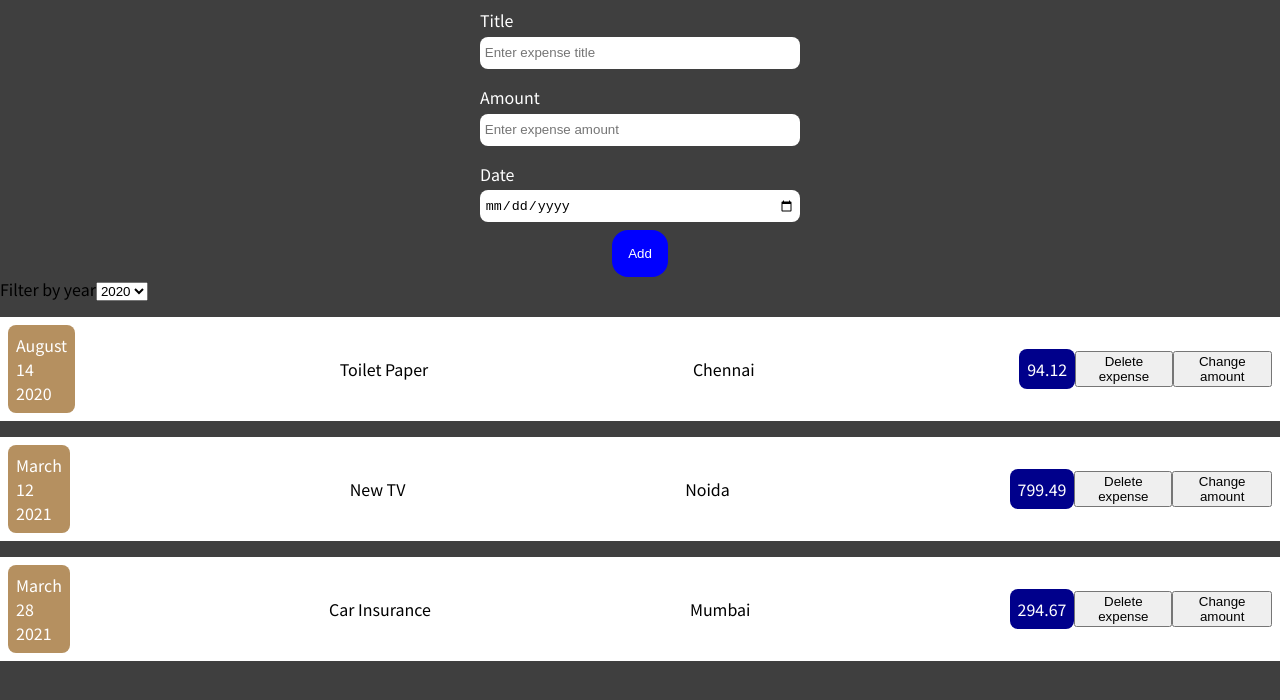
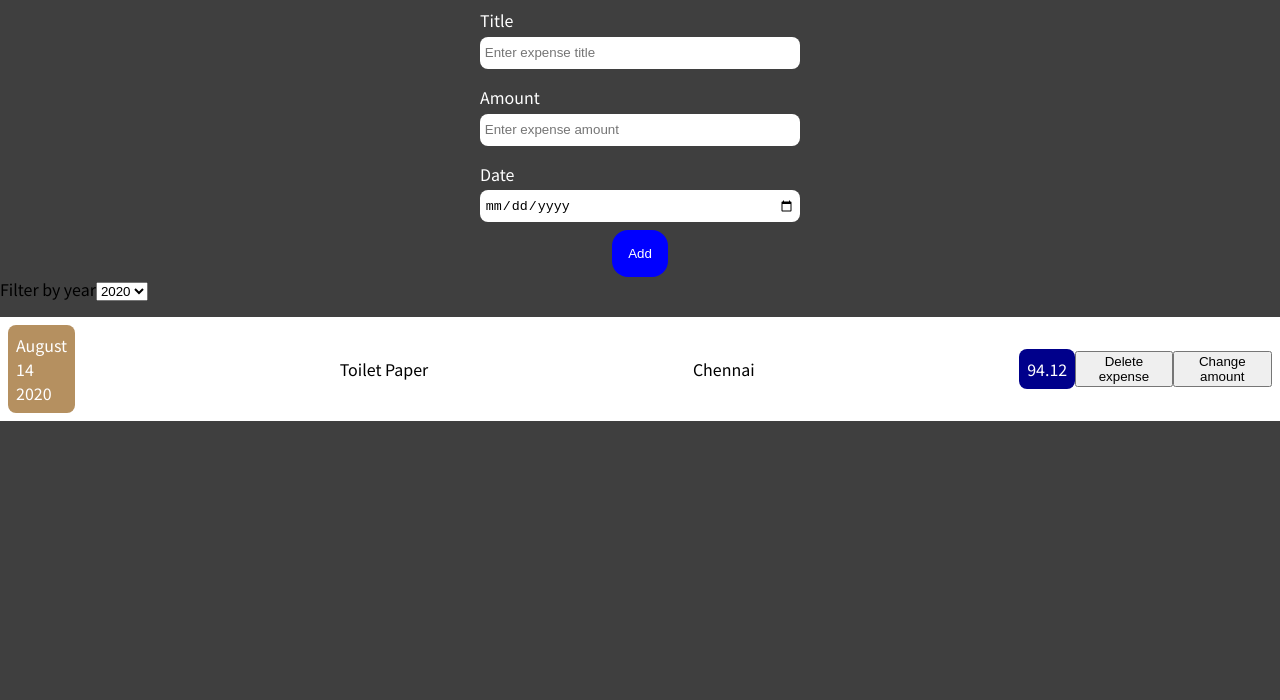
Before and after one commit to sps-398/react-course, a React (Create React App) app: page / in a window 1280 px wide. Shown: the top 700 px of the page. Built offline with nearby package versions, Linux system fonts and the light colour scheme.

Commit message:
task11_ass2_react

```diff
--- a/src/components/Expenses/Expenses.js
+++ b/src/components/Expenses/Expenses.js
@@ -3,9 +3,8 @@ import ExpensesFilter from "../ExpensesFilter";
 import React, { useState } from 'react';
 
 function Expenses(props) {
+  const [filteredYear, setFilteredYear] = useState('2020');
   const expenses = props.expenses;
-
-    const [filteredYear, setFilteredYear] = useState('2020');
 
     function filterChangeHandler(selectedYear) {
       setFilteredYear(selectedYear);
@@ -14,7 +13,11 @@ function Expenses(props) {
     return (
         <div>
           <ExpensesFilter selected={filteredYear} onChangeFilter={filterChangeHandler}></ExpensesFilter>
-          {expenses.map(expense => (
+          {expenses
+            .filter(expense => expense.date.getFullYear().toString() === filteredYear)
+            .map(expense => {
+              console.log(expense);
+              return (
                 <ExpenseItem
                   key={expense.id}
                   title={expense.title}
@@ -22,7 +25,8 @@ function Expenses(props) {
                   date={expense.date}
                   location={expense.location}
                 ></ExpenseItem>
-            ))}
+              )
+            })}
         </div>
     );
 }
```
Lines whose indentation alone changed are shown as unchanged.
